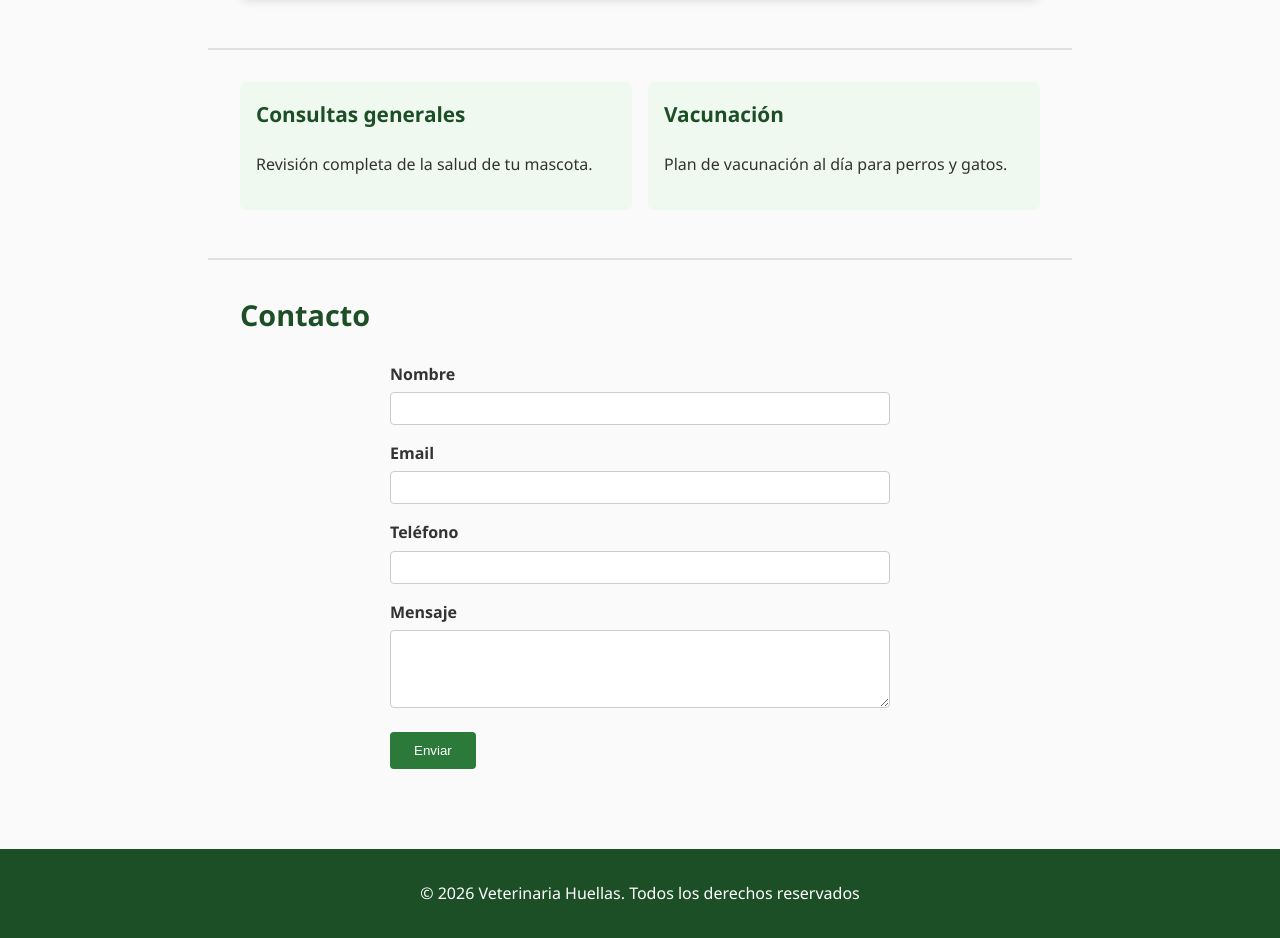
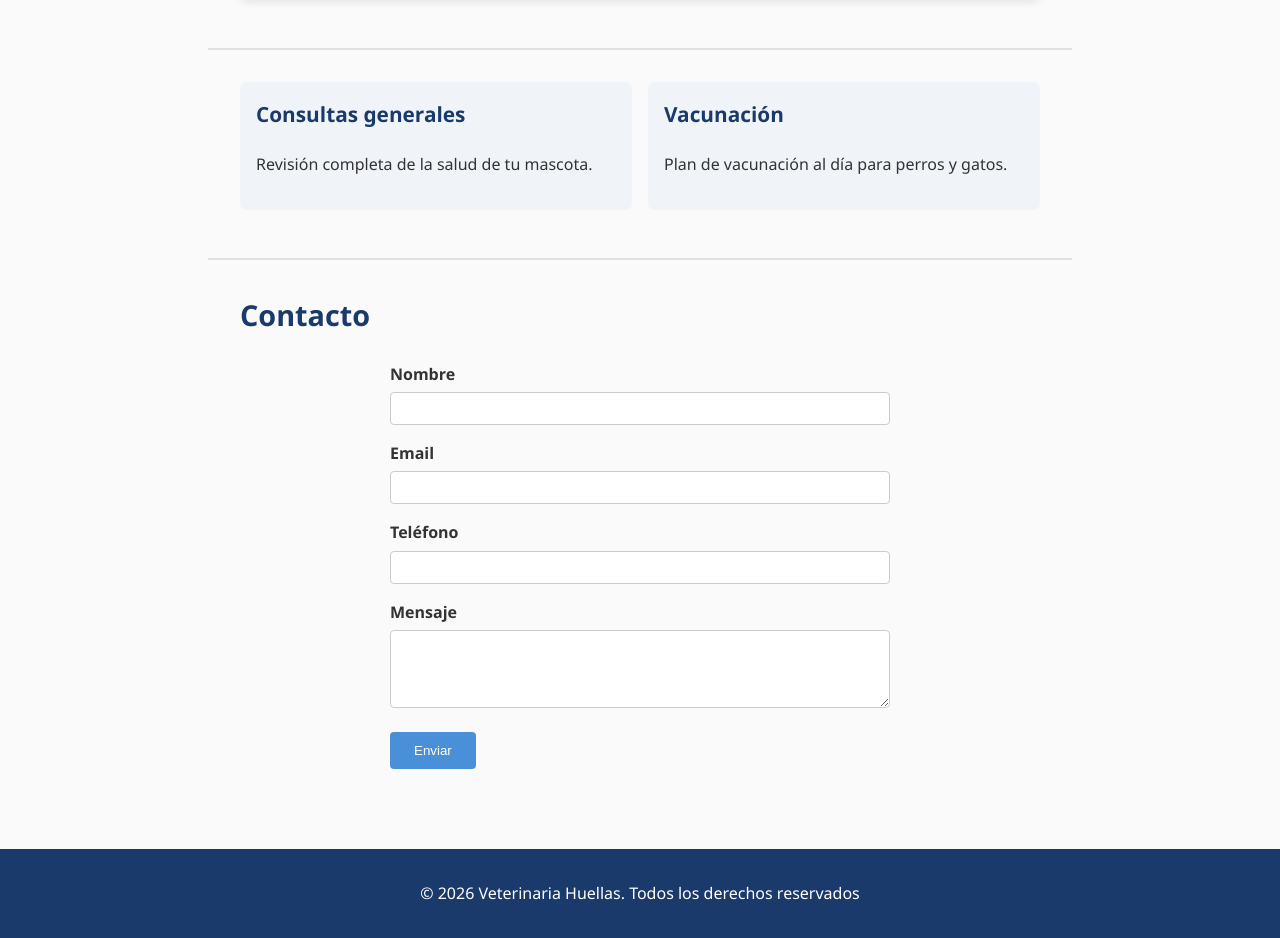
Before and after one commit to trolomolon-debug/E1_Guillermo_Castellano, a plain HTML site: page index.html in a window 1280 px wide. Shown: the part 974-1912 px from the top of the page. Drawn offline with Linux system fonts and the light colour scheme.

Commit message:
hemos cambiado los colores de la página para que concuerden con los de la imagen y el logo.

```diff
--- a/css/style.css
+++ b/css/style.css
@@ -14,25 +14,25 @@ h1 {
 
 h2 {
     font-size: 1.8rem;
-    color: #1d4f27;
+    color: #1A3A6B;
     margin-top: 0;
 }
 
 h3 {
     font-size: 1.3rem;
-    color: #1d4f27;
+    color: #1A3A6B;
     margin-top: 0;
 }
 
 header {
-    background: #2c7a3a;
+    background: #4A90D9;
     color: #fff;
     text-align: center;
     padding: 2rem 0;
 }
 
 nav {
-    background: #1d4f27;
+    background: #1A3A6B;
     padding: 0.8rem;
     display: flex;
     justify-content: center;
@@ -73,7 +73,7 @@ section:last-of-type {
 }
 
 #servicios article {
-    background: #f0f9f0;
+    background: #f0f4f9;
     padding: 1rem;
     border-radius: 6px;
     margin: 0;
@@ -103,7 +103,7 @@ input, textarea {
 }
 
 button {
-    background: #2c7a3a;
+    background: #4A90D9;
     color: #fff;
     border: none;
     padding: 0.7rem 1.5rem;
@@ -112,11 +112,11 @@ button {
 }
 
 button:hover {
-    background: #1d4f27;
+    background: #1A3A6B;
 }
 
 footer {
-    background: #1d4f27;
+    background: #1A3A6B;
     color: #fff;
     text-align: center;
     padding: 1rem 0;
```
